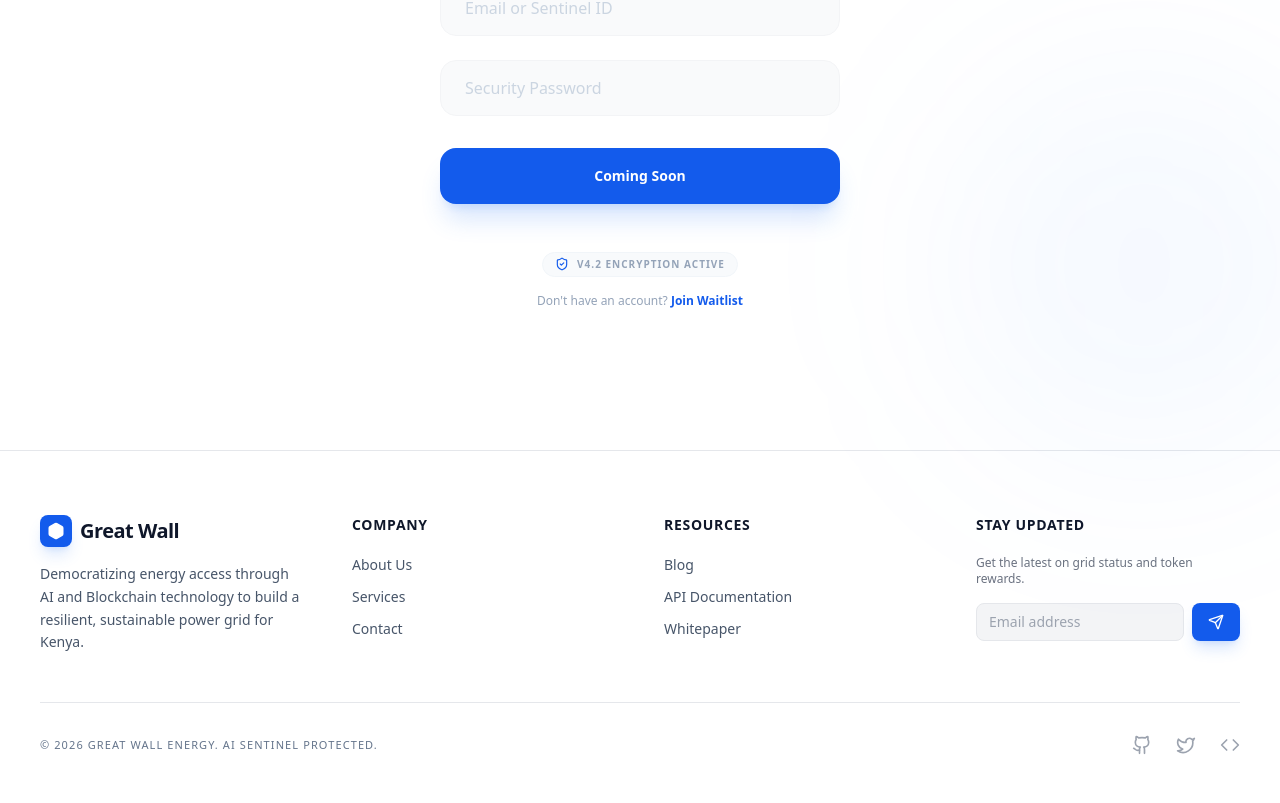
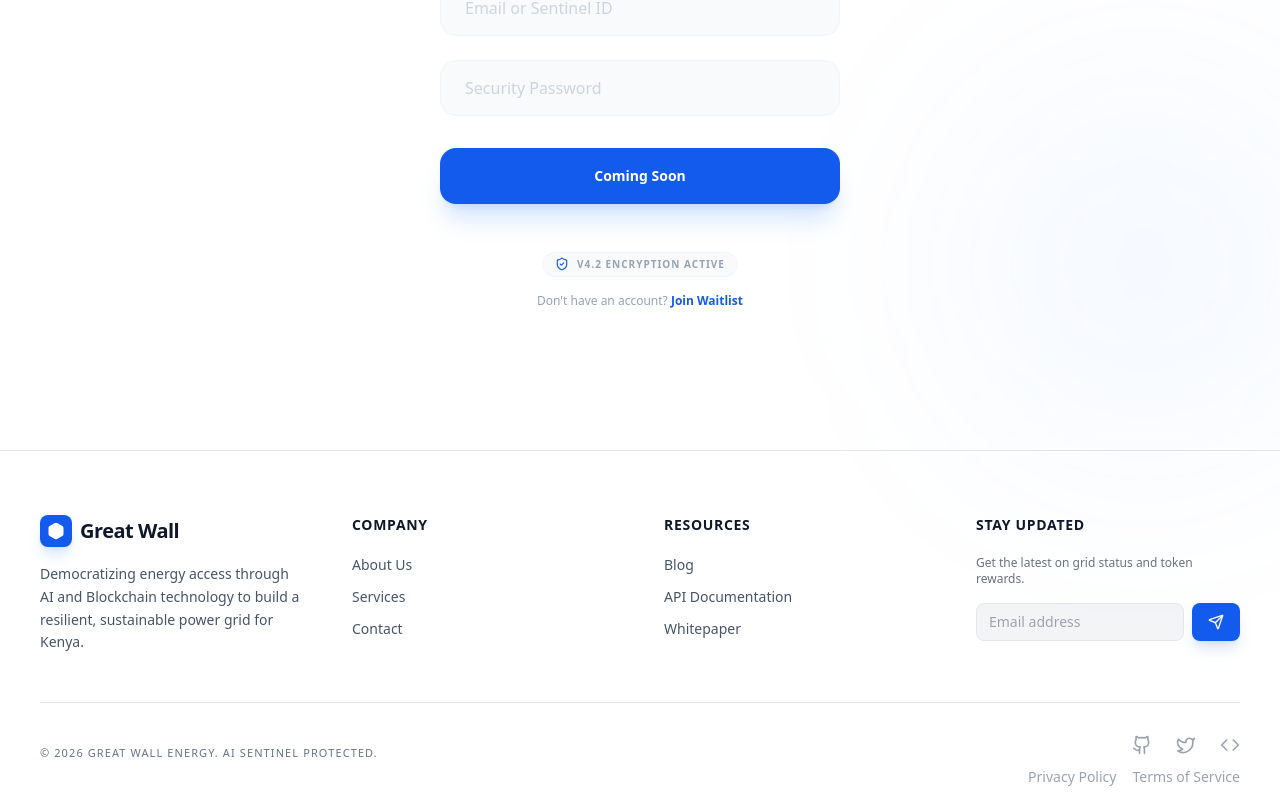
Before and after one commit to JAM3S11/greatwall, a React (Vite) app: page /login in a window 1280 px wide. Shown: the part 415-1218 px from the top of the page. Built offline with nearby package versions, Linux system fonts and the light colour scheme.

Commit message:
Update commit

```diff
--- a/src/common/Footer.jsx
+++ b/src/common/Footer.jsx
@@ -126,10 +126,16 @@ const Footer = () => {
             © 2026 Great Wall Energy. AI Sentinel Protected.
           </p>
 
-          <div className="flex gap-6 text-gray-400 dark:text-slate-100">
-            <a href="https://github.com/JAM3S11/greatwall.git" target="_blank" rel="noopener noreferrer" className="hover:text-[#135bec] transition-colors"><Github size={20} /></a>
-            <a href="https://twitter.com" target="_blank" rel="noopener noreferrer" className="hover:text-[#135bec] transition-colors"><TwitterIcon size={20} /></a>
-            <Link to="/" onClick={scrollToTop} className="hover:text-[#135bec] transition-colors"><Code size={20} /></Link>
+          <div className='flex flex-col items-center md:items-end gap-3'>
+            <div className="flex gap-6 text-gray-400 dark:text-slate-100">
+              <a href="https://github.com/JAM3S11/greatwall.git" target="_blank" rel="noopener noreferrer" className="hover:text-[#135bec] transition-colors"><Github size={20} /></a>
+              <a href="https://twitter.com" target="_blank" rel="noopener noreferrer" className="hover:text-[#135bec] transition-colors" disabled><TwitterIcon size={20} /></a>
+              <Link to="/" onClick={scrollToTop} className="hover:text-[#135bec] transition-colors"><Code size={20} /></Link>
+            </div>
+            <div className='flex gap-4 text-gray-400 dark:text-gray-100 -mb-4'>
+              <a className='hover:text-[#135bec] transition-colors text-sm font-light cursor-pointer'>Privacy Policy</a>
+              <a className='hover:text-[#135bec] transition-colors text-sm font-light cursor-pointer'>Terms of Service</a>
+            </div>
           </div>
         </div>
       </div>
```
